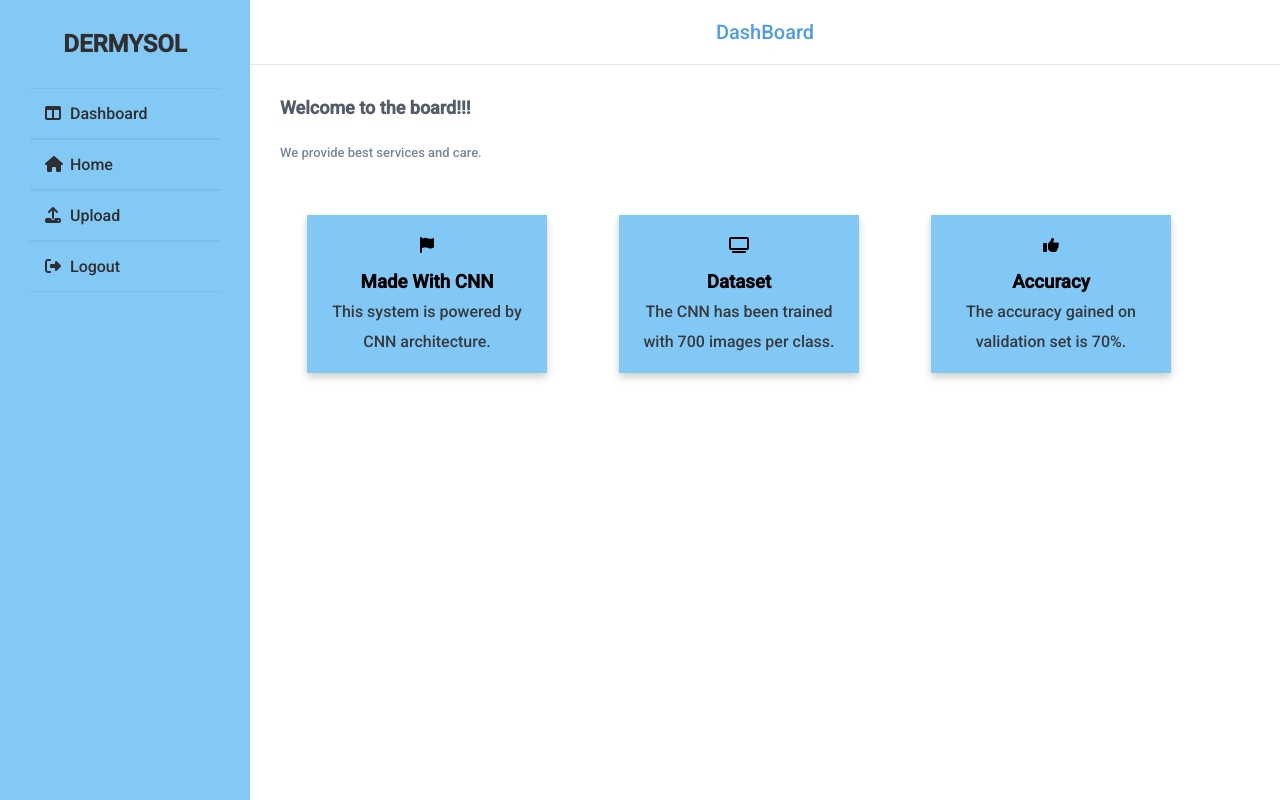
After one commit to rranima/Dermysol--Skin-Disease-Identifier, a Django app: page /dashboard/ in a window 1280 px wide. The commit adds this page. Run offline with Django 3.2, Linux system fonts and the light colour scheme; some libraries are stand-ins or nearby versions.

Commit message:
feat: Dashboard and Upload page added

```diff
--- a/dermysol/settings.py
+++ b/dermysol/settings.py
@@ -38,6 +38,7 @@ INSTALLED_APPS = [
     'django.contrib.sessions',
     'django.contrib.messages',
     'django.contrib.staticfiles',
+
 ]
 
 MIDDLEWARE = [
--- a/dermysol/urls.py
+++ b/dermysol/urls.py
@@ -21,8 +21,11 @@ from users import views as user_views
 urlpatterns = [
     path('admin/', admin.site.urls),
     path('',user_views.homepage,name='home'),
+    path('dashboard/',user_views.dashboard,name='dashboard'),
+    path('upload/',user_views.upload,name='upload'),
     path('register/', user_views.registeruser,name='register'),
     path('login/', user_views.loginuser,name='login'),
     path('logout/', user_views.logoutuser,name='logout'),
     path('',user_views.homepage,name='home')
+
 ]
--- /dev/null
+++ b/users/static/users/dashboard.css
@@ -0,0 +1,171 @@
+@import url('https://fonts.googleapis.com/css2?family=Roboto:ital,wght@0,500;1,300&display=swap');
+ *{
+     margin:0;
+     padding:0;
+     box-sizing: border-box;
+     list-style: none;
+     text-decoration: none;
+     font-family: 'Roboto', sans-serif;
+ }
+ body{
+     background: #ffffff;
+
+ }
+ .wrapper{
+     display:flex;
+     position: relative;
+
+ }
+ .wrapper .sidebar{
+     position: fixed;
+     width:250px;
+     height:100%;
+     background: rgb(130, 201, 245);
+     padding:30px;
+
+ }
+ .wrapper .sidebar h2 {
+     color:rgb(48, 46, 46);
+     text-transform:uppercase;
+     text-align:center;
+     margin-bottom: 30px;
+
+ }
+ .wrapper .sidebar ul li{
+     padding:15px;
+     border-bottom: 1px solid rgba(8, 7, 7, 0.05);
+     border-top:1px solid rgba(12, 8, 8, 0.05);
+ }
+ .wrapper .sidebar ul li a{
+     color: rgb(48, 46, 46);
+     display: block;
+
+ }
+ .wrapper .sidebar ul li a .fas{
+     width:25px;
+ }
+ .wrapper .sidebar ul li:hover{
+     background:lightblue;
+ }
+ .wrapper .sidebar ul li:hover a{
+     color:#fff;
+ }
+ .wrapper .main-content{
+     width:100%;
+     margin-left:250px;
+ }
+ .wrapper .main-content .header{
+     padding:20px;
+     font-size:20px;
+     background:#fff;
+     color:rgb(76, 156, 236);
+     border-bottom:1px solid #e4eaf0;
+     text-align: center;
+ }
+ .wrapper .main-content .info{
+     margin:20px;
+     color:rgb(87, 76, 76);
+     line-height:25px;
+ }
+ .wrapper .main-content .info h2{
+     color: rgb(83, 93, 105);
+     font-size: large;
+     padding: 10px;
+ }
+ .wrapper .main-content .info p{
+     color: lightslategrey;
+     font-size: small;
+     padding:10px;
+ }
+ /* about us part start*/
+ .content{
+    width:100%;
+    margin-left:250px;
+    font-size: large;
+
+ }
+ .content .header{
+    padding:20px;
+    background:#fff;
+    font-size:20px;
+    color:rgb(76, 156, 236);
+    border-bottom:1px solid #e4eaf0;
+    text-align: center;
+ }
+ .column {
+    float:left;
+    width: 25%;
+
+    padding: 20px 10px;
+    margin-left:5%;
+  }
+
+  /* Remove extra left and right margins, due to padding */
+  .row {margin: 0px -5px;}
+
+  /* Clear floats after the columns */
+  .row:after {
+    content: "";
+    display: table;
+    clear: both;
+  }
+
+  /* Responsive columns */
+  @media screen and (max-width: 600px) {
+    .column {
+      width: 100%;
+      display: block;
+      margin-bottom: 20px;
+    }
+  }
+
+  /* Style the counter cards */
+  .card {
+    box-shadow: 0 4px 8px 0 rgba(7, 7, 7, 0.2);
+    padding: 16px;
+    line-height:30px;
+    text-align: center;
+    background-color: #82c8f7;
+  }
+   .column .card .fas{
+      width:60px;
+      height:30px;
+  }
+  .column .card p{
+      color:rgb(54, 58, 61);
+  }
+  /*uplaod*/
+  .content .form-group{
+        position: relative;;
+        text-align:right;
+        padding:20px;
+        margin:100px;
+       /* background-image:url("/images/photo.png");*/
+        background-color:rgb(217, 238, 245);
+        line-height:30px;
+        border-bottom-width:20%;
+
+
+  }
+  .content .form-group .form-control-file{
+      text-align:center;
+      background-color:none;
+
+  }
+  .content .form-group .submit{
+             background-color:rgb(57, 184, 243);
+             height:20px;
+             color:rgb(44, 42, 42);
+             text-align:center;
+             margin-right:20%;
+
+  }
+  .content .form-group p{
+  margin-right:9%;
+}
+.content  .upload-image{
+      float: left;
+      width:50%;
+      height:50%;
+      padding:20px;
+}
--- a/users/templates/users/base.html
+++ b/users/templates/users/base.html
@@ -54,6 +54,11 @@
                                 </li> <li class="nav-item">
                                     <a class="nav-link" href="about.html"></a>
                                 </li>
+                                <li class="nav-item">
+                                {% if user.is_authenticated %}
+                                    <a  class="nav-link" href="{% url 'dashboard' %}">Dashboard</a>
+                                {% endif %}
+                            </li>
                                 <li class="nav-item dropdown">
                                     <a class="nav-link dropdown-toggle"  id="navbarDropdown"
                                         role="button" data-toggle="dropdown" aria-haspopup="true" aria-expanded="false">
--- /dev/null
+++ b/users/templates/users/dashboard.html
@@ -0,0 +1,65 @@
+{% load static %}
+<!DOCTYPE html>
+<html lang="en">
+<head>
+    <meta charset="UTF-8">
+    <meta name="viewport" content="width=device-width, initial-scale=1.0">
+
+
+    <title>Dashboard</title>
+    <script src="https://kit.fontawesome.com/65e590674d.js" crossorigin="anonymous"></script>
+     <link rel="stylesheet" href="{% static "users/dashboard.css" %}">
+</head>
+<body>
+   <div class="wrapper">
+       <div class="sidebar">
+           <h2>DERMYSOL</h2>
+           <ul>
+               <li><a href="{% url 'dashboard' %}"><i class="fas fa-columns"></i>Dashboard</a></li>
+               <li><a href="{% url 'home' %}"><i class="fas fa-home"></i>Home</a></li>
+               <li><a href="{% url 'upload' %}"><i class="fas fa-upload"></i>Upload</a></li>
+               <li><a href="{% url 'logout' %}"><i class="fas fa-sign-out-alt"></i>Logout</a></li>
+           </ul>
+
+       </div>
+       <div class="main-content">
+           <div class="header">DashBoard</div>
+           <div class="info">
+               <h2>Welcome to the board!!!</h2>
+               <p> We provide best services and care.</p>
+           </div>
+           <div class="row">
+            <div class="column">
+              <div class="card">
+                <i class="fas fa-flag"></i>
+                <h3>Made With CNN</h3>
+                <p>This system is powered by CNN architecture.</p>
+
+              </div>
+            </div>
+
+            <div class="column">
+              <div class="card">
+                <i class="fas fa-tv"></i>
+                <h3>Dataset</h3>
+                <p>The CNN has been trained with 700 images per class.</p>
+
+              </div>
+            </div>
+
+            <div class="column">
+              <div class="card">
+                <i class="fas fa-thumbs-up"></i>
+                <h3>Accuracy</h3>
+                <p>The accuracy gained on validation set is 70%.</p>
+
+              </div>
+            </div>
+
+
+          </div>
+
+          </body>
+          </html>
+   </div>
+</html>
--- a/users/templates/users/home.html
+++ b/users/templates/users/home.html
@@ -2,7 +2,6 @@
 {% load static %}
 {% block navextra%}
  {% if user.is_authenticated %}
-                            <li class="hello-msg ">Hello, {{request.user}}</li>
                             <span ><a  class="btn_2 d-none d-lg-block " href="{% url 'logout' %}">Logout</a></span>
                         {% else %}
                             <span ><a  class="btn_2 d-none d-lg-block " href="{% url 'login' %}">Login</a></span>
@@ -15,7 +14,9 @@
                 <div class="col-lg-5 col-xl-5">
                     <div class="banner_text">
                         <div class="banner_text_iner">
+                             <h2>Hello, {{request.user}}</h2>
                             <h5>We are here for your care</h5>
+
                             <h1>Best Care &
                                 Better Doctor</h1>
                             <a href="#" class="btn_2">Make an appointment</a>
--- a/users/templates/users/login.html
+++ b/users/templates/users/login.html
@@ -14,7 +14,7 @@
 				<div class="d-flex justify-content-center">
 
 
-					<h3 id="form-title">LOGIN</h3>
+                <h3 id="form-title">WELCOME TO LOGIN</h3>
 				</div>
 				<div class="d-flex justify-content-center form_container">
 					<form method="POST" action="">
--- a/users/views.py
+++ b/users/views.py
@@ -29,7 +29,7 @@ def registeruser(request):
 
 def loginuser(request):
 	if request.user.is_authenticated:
-		return redirect('home')
+		return redirect('dashboard')
 	else:
 		if request.method == 'POST':
 			username=request.POST.get('username')
@@ -37,15 +37,24 @@ def loginuser(request):
 			user = authenticate(request, username=username, password=password)
 			if user is not None:
 				login(request, user)
-				return redirect('home')
+				return redirect('dashboard')
 			else:
 				messages.info(request, 'Username OR password is incorrect')
 		context = {}
 		return render(request, 'users/login.html', context)
 
+
 def logoutuser(request):
 	logout(request)
-	return redirect('login')
+	return redirect('home')
+
 
 def homepage(request):
     return render(request,'users/home.html')
+
+
+def dashboard(request):
+	return render(request,'users/dashboard.html')
+
+def upload(request):
+	return render(request,'users/upload.html')
```
Also changed, not shown: users/templates/users/upload.html (added, +43 -0 lines), 1 other file.
